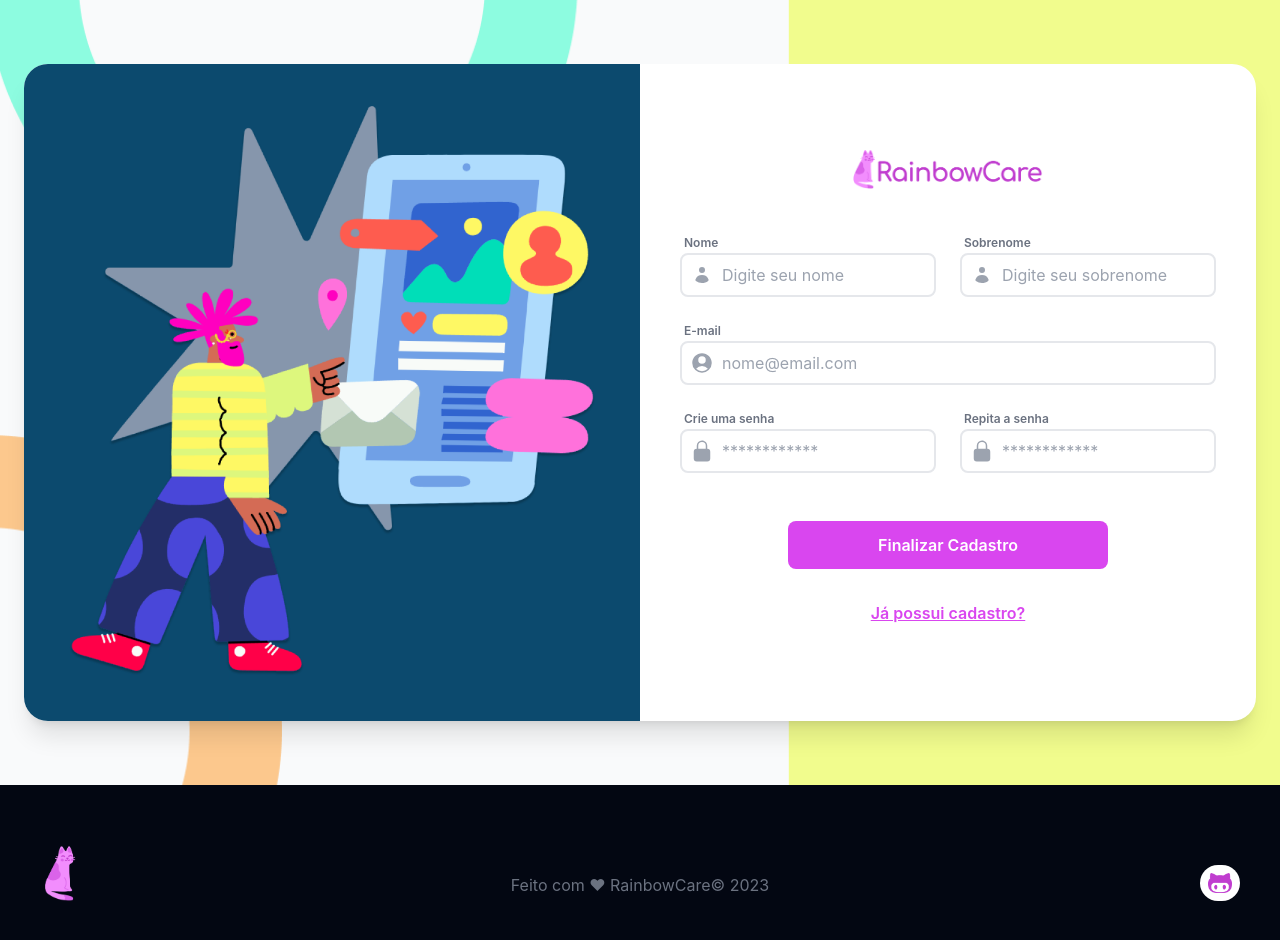
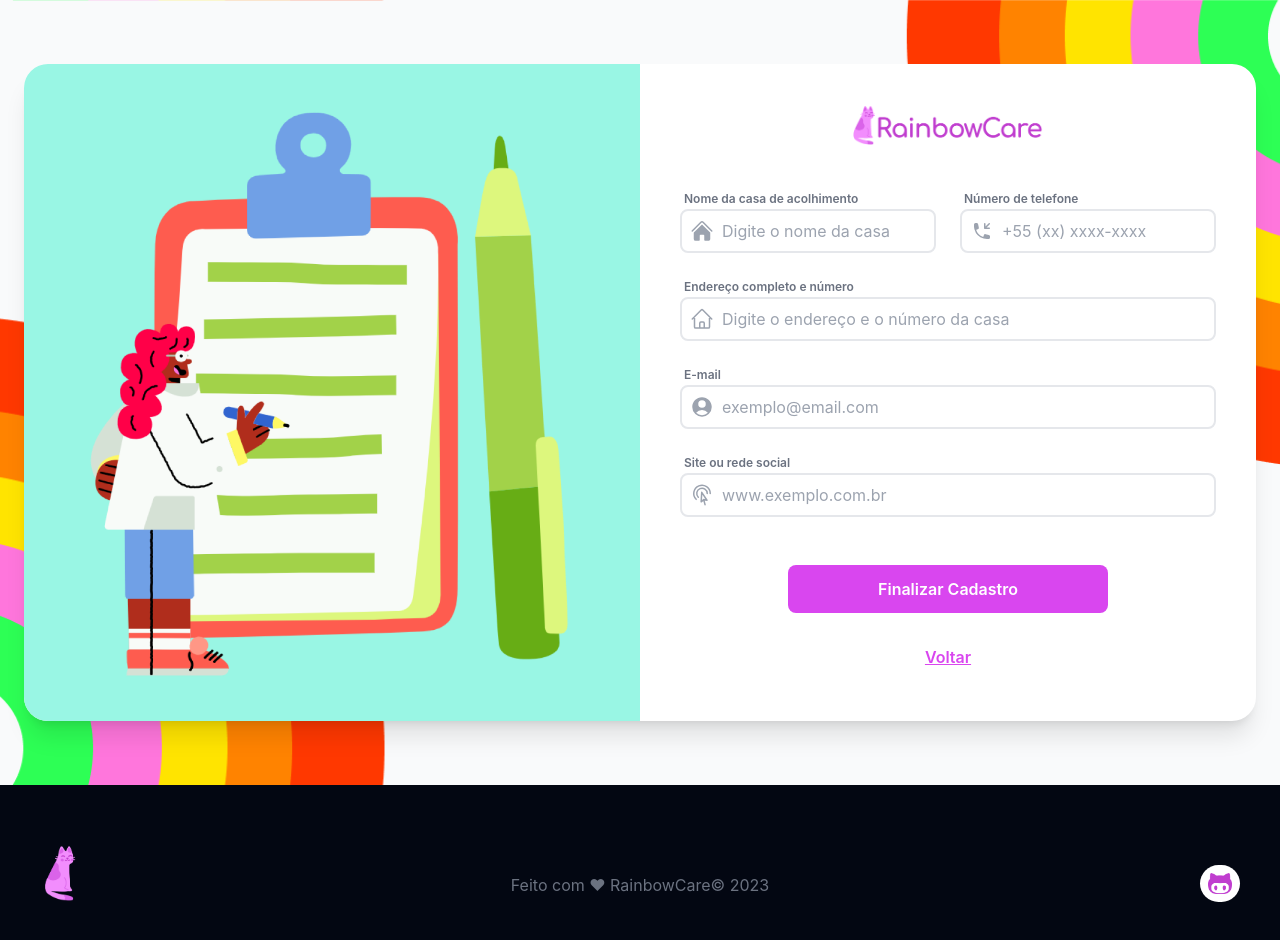
Before and after one commit to hiaaenry/RainbowCare, a React (Create React App) app in the folder front-end/: page /cadastro-casas in a window 1280 px wide. Shown: the top 940 px of the page. Built offline with nearby package versions, Linux system fonts and the light colour scheme.

Commit message:
:lipstick: feat: updating houses register page

```diff
--- a/front-end/src/pages/CadastroCasas.jsx
+++ b/front-end/src/pages/CadastroCasas.jsx
@@ -3,14 +3,14 @@ import Footer from "../layout/Footer";
 function CadastroCasas() {
     return (
         <>
-            <div className="relative z-20 flex bg-cover bg-center overflow-hidden bg-gray-50" style={{ backgroundImage: "url('./background/register-bg.png')" }}>
+            <div className="relative z-20 flex bg-cover bg-center overflow-hidden bg-gray-50" style={{ backgroundImage: "url('./background/tags-bg.png')" }}>
                 <div className='container relative flex px-6 py-16 mx-auto'>
 
                     <div className="bg-white text-gray-500 rounded-3xl shadow-xl w-full overflow-hidden">
                         <div className="md:flex w-full">
 
-                            <div className="bg-sky-900 hidden md:block w-1/2 py-10 px-10 bg-cover bg-center">
-                                <img src="login-img.png" alt="Login Image" className="w-full h-auto" />
+                            <div className="bg-teal-200 hidden md:block w-1/2 py-10 px-10 bg-cover bg-center">
+                                <img src="cadastro-casas-img.png" className="w-full h-auto" />
                             </div>
 
                             <div className="w-full md:w-1/2 py-10 px-5 md:px-10">
@@ -25,39 +25,61 @@ function CadastroCasas() {
                                     <div className="flex -mx-3">
                                         <div className="w-1/2 px-3 mb-5">
                                             <label for="" className="text-xs font-semibold px-1">
-                                                Nome
+                                                Nome da casa de acolhimento
                                             </label>
                                             <div className="flex">
                                                 <div className="w-10 z-10 pl-1 text-center pointer-events-none flex items-center justify-center">
                                                     <i className="mdi mdi-account-outline text-gray-400 text-lg">
-                                                        <svg xmlns="http://www.w3.org/2000/svg" viewBox="0 0 20 20" fill="currentColor" className="w-5 h-5">
-                                                            <path d="M10 8a3 3 0 100-6 3 3 0 000 6zM3.465 14.493a1.23 1.23 0 00.41 1.412A9.957 9.957 0 0010 18c2.31 0 4.438-.784 6.131-2.1.43-.333.604-.903.408-1.41a7.002 7.002 0 00-13.074.003z" />
+                                                        <svg xmlns="http://www.w3.org/2000/svg" viewBox="0 0 24 24" fill="currentColor" className="w-6 h-6">
+                                                            <path d="M11.47 3.84a.75.75 0 011.06 0l8.69 8.69a.75.75 0 101.06-1.06l-8.689-8.69a2.25 2.25 0 00-3.182 0l-8.69 8.69a.75.75 0 001.061 1.06l8.69-8.69z" />
+                                                            <path d="M12 5.432l8.159 8.159c.03.03.06.058.091.086v6.198c0 1.035-.84 1.875-1.875 1.875H15a.75.75 0 01-.75-.75v-4.5a.75.75 0 00-.75-.75h-3a.75.75 0 00-.75.75V21a.75.75 0 01-.75.75H5.625a1.875 1.875 0 01-1.875-1.875v-6.198a2.29 2.29 0 00.091-.086L12 5.43z" />
                                                         </svg>
                                                     </i>
                                                 </div>
                                                 <input
                                                     type="text"
                                                     className="w-full -ml-10 pl-10 pr-3 py-2 rounded-lg border-2 border-gray-200 outline-none focus:border-indigo-300"
-                                                    placeholder="Digite seu nome"
+                                                    placeholder="Digite o nome da casa"
                                                 />
                                             </div>
                                         </div>
                                         <div className="w-1/2 px-3 mb-5">
                                             <label for="" className="text-xs font-semibold px-1">
-                                                Sobrenome
+                                                Número de telefone
                                             </label>
                                             <div className="flex">
                                                 <div className="w-10 z-10 pl-1 text-center pointer-events-none flex items-center justify-center">
                                                     <i className="mdi mdi-account-outline text-gray-400 text-lg">
                                                         <svg xmlns="http://www.w3.org/2000/svg" viewBox="0 0 20 20" fill="currentColor" className="w-5 h-5">
-                                                            <path d="M10 8a3 3 0 100-6 3 3 0 000 6zM3.465 14.493a1.23 1.23 0 00.41 1.412A9.957 9.957 0 0010 18c2.31 0 4.438-.784 6.131-2.1.43-.333.604-.903.408-1.41a7.002 7.002 0 00-13.074.003z" />
+                                                            <path d="M3.5 2A1.5 1.5 0 002 3.5V5c0 1.149.15 2.263.43 3.326a13.022 13.022 0 009.244 9.244c1.063.28 2.177.43 3.326.43h1.5a1.5 1.5 0 001.5-1.5v-1.148a1.5 1.5 0 00-1.175-1.465l-3.223-.716a1.5 1.5 0 00-1.767 1.052l-.267.933c-.117.41-.555.643-.95.48a11.542 11.542 0 01-6.254-6.254c-.163-.395.07-.833.48-.95l.933-.267a1.5 1.5 0 001.052-1.767l-.716-3.223A1.5 1.5 0 004.648 2H3.5zM16.72 2.22a.75.75 0 111.06 1.06L14.56 6.5h2.69a.75.75 0 010 1.5h-4.5a.75.75 0 01-.75-.75v-4.5a.75.75 0 011.5 0v2.69l3.22-3.22z" />
+                                                        </svg>
+                                                    </i>
+                                                </div>
+                                                <input
+                                                    type="tel"
+                                                    className="w-full -ml-10 pl-10 pr-3 py-2 rounded-lg border-2 border-gray-200 outline-none focus:border-indigo-300"
+                                                    placeholder="+55 (xx) xxxx-xxxx"
+                                                />
+                                            </div>
+                                        </div>
+                                    </div>
+                                    <div className="flex -mx-3">
+                                        <div className="w-full px-3 mb-5">
+                                            <label for="" className="text-xs font-semibold px-1">
+                                                Endereço completo e número
+                                            </label>
+                                            <div className="flex">
+                                                <div className="w-10 z-10 pl-1 text-center pointer-events-none flex items-center justify-center">
+                                                    <i className="mdi mdi-email-outline text-gray-400 text-lg">
+                                                        <svg xmlns="http://www.w3.org/2000/svg" fill="none" viewBox="0 0 24 24" strokeWidth={1.5} stroke="currentColor" className="w-6 h-6">
+                                                            <path strokeLinecap="round" strokeLinejoin="round" d="M2.25 12l8.954-8.955c.44-.439 1.152-.439 1.591 0L21.75 12M4.5 9.75v10.125c0 .621.504 1.125 1.125 1.125H9.75v-4.875c0-.621.504-1.125 1.125-1.125h2.25c.621 0 1.125.504 1.125 1.125V21h4.125c.621 0 1.125-.504 1.125-1.125V9.75M8.25 21h8.25" />
                                                         </svg>
                                                     </i>
                                                 </div>
                                                 <input
                                                     type="text"
                                                     className="w-full -ml-10 pl-10 pr-3 py-2 rounded-lg border-2 border-gray-200 outline-none focus:border-indigo-300"
-                                                    placeholder="Digite seu sobrenome"
+                                                    placeholder="Digite o endereço e o número da casa"
                                                 />
                                             </div>
                                         </div>
@@ -78,47 +100,28 @@ function CadastroCasas() {
                                                 <input
                                                     type="email"
                                                     className="w-full -ml-10 pl-10 pr-3 py-2 rounded-lg border-2 border-gray-200 outline-none focus:border-indigo-300"
-                                                    placeholder="nome@email.com"
+                                                    placeholder="exemplo@email.com"
                                                 />
                                             </div>
                                         </div>
                                     </div>
                                     <div className="flex -mx-3">
-                                        <div className="w-1/2 px-3 mb-12">
+                                        <div className="w-full px-3 mb-12">
                                             <label for="" className="text-xs font-semibold px-1">
-                                                Crie uma senha
+                                                Site ou rede social
                                             </label>
                                             <div className="flex">
                                                 <div className="w-10 z-10 pl-1 text-center pointer-events-none flex items-center justify-center">
-                                                    <i className="mdi mdi-account-outline text-gray-400 text-lg">
-                                                        <svg xmlns="http://www.w3.org/2000/svg" viewBox="0 0 24 24" fill="currentColor" className="w-6 h-6">
-                                                            <path fillRule="evenodd" d="M12 1.5a5.25 5.25 0 00-5.25 5.25v3a3 3 0 00-3 3v6.75a3 3 0 003 3h10.5a3 3 0 003-3v-6.75a3 3 0 00-3-3v-3c0-2.9-2.35-5.25-5.25-5.25zm3.75 8.25v-3a3.75 3.75 0 10-7.5 0v3h7.5z" clipRule="evenodd" />
+                                                    <i className="mdi mdi-email-outline text-gray-400 text-lg">
+                                                        <svg xmlns="http://www.w3.org/2000/svg" fill="none" viewBox="0 0 24 24" strokeWidth={1.5} stroke="currentColor" className="w-6 h-6">
+                                                            <path strokeLinecap="round" strokeLinejoin="round" d="M15.042 21.672L13.684 16.6m0 0l-2.51 2.225.569-9.47 5.227 7.917-3.286-.672zm-7.518-.267A8.25 8.25 0 1120.25 10.5M8.288 14.212A5.25 5.25 0 1117.25 10.5" />
                                                         </svg>
                                                     </i>
                                                 </div>
                                                 <input
-                                                    type="password"
+                                                    type="text"
                                                     className="w-full -ml-10 pl-10 pr-3 py-2 rounded-lg border-2 border-gray-200 outline-none focus:border-indigo-300"
-                                                    placeholder="************"
-                                                />
-                                            </div>
-                                        </div>
-                                        <div className="w-1/2 px-3 mb-12">
-                                            <label for="" className="text-xs font-semibold px-1">
-                                                Repita a senha
-                                            </label>
-                                            <div className="flex">
-                                                <div className="w-10 z-10 pl-1 text-center pointer-events-none flex items-center justify-center">
-                                                    <i className="mdi mdi-account-outline text-gray-400 text-lg">
-                                                        <svg xmlns="http://www.w3.org/2000/svg" viewBox="0 0 24 24" fill="currentColor" className="w-6 h-6">
-                                                            <path fillRule="evenodd" d="M12 1.5a5.25 5.25 0 00-5.25 5.25v3a3 3 0 00-3 3v6.75a3 3 0 003 3h10.5a3 3 0 003-3v-6.75a3 3 0 00-3-3v-3c0-2.9-2.35-5.25-5.25-5.25zm3.75 8.25v-3a3.75 3.75 0 10-7.5 0v3h7.5z" clipRule="evenodd" />
-                                                        </svg>
-                                                    </i>
-                                                </div>
-                                                <input
-                                                    type="password"
-                                                    className="w-full -ml-10 pl-10 pr-3 py-2 rounded-lg border-2 border-gray-200 outline-none focus:border-indigo-300"
-                                                    placeholder="************"
+                                                    placeholder="www.exemplo.com.br"
                                                 />
                                             </div>
                                         </div>
@@ -132,8 +135,8 @@ function CadastroCasas() {
                                             </button>
                                         </div>
                                     </div>
-                                    <a href="/login" class="flex my-1 py-2 justify-center text-fuchsia-500 hover:text-fuchsia-600 font-semibold underline">
-                                        Já possui cadastro?
+                                    <a href="/index" class="flex my-1 py-2 justify-center text-fuchsia-500 hover:text-fuchsia-600 font-semibold underline">
+                                        Voltar
                                     </a>
                                 </div>
                             </div>
```
Also changed, not shown: front-end/public/cadastro-casas-img.png (added).
